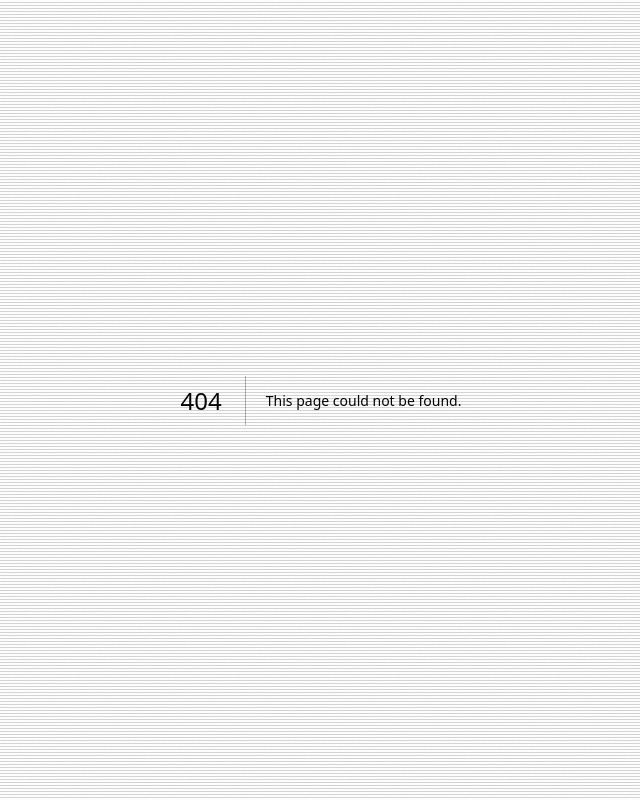
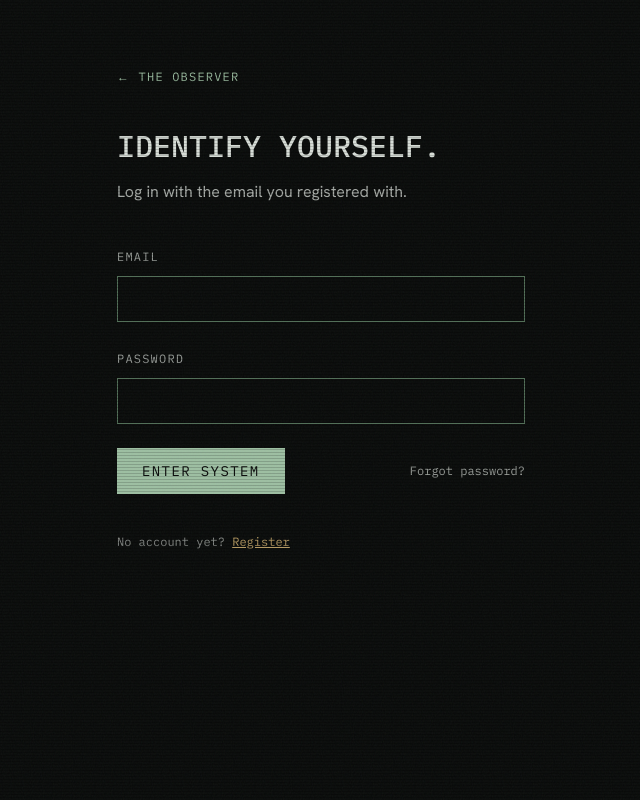
Before and after one commit to VFXviper007/observer, a Next.js app: page /login in a window 1280 px wide. Before the commit this address had no page. Shown: the whole page, without its empty margins (319-959 px from the left). Built offline with nearby package versions, Linux system fonts and the light colour scheme.

Commit message:
Add login page with form and navigation links

```diff
--- /dev/null
+++ b/app/login/page.tsx
@@ -0,0 +1,14 @@
+import Link from "next/link";
+import LoginForm from "@/components/LoginForm";
+export const metadata = { title: "Enter system — THE OBSERVER" };
+export default function LoginPage() {
+  return (
+    <main id="main" className="mx-auto max-w-md px-5 py-16">
+      <Link href="/" className="font-mono text-xs tracking-widest text-phosphor hover:text-amber">&larr; THE OBSERVER</Link>
+      <h1 className="mt-10 font-mono text-3xl font-medium text-paper">IDENTIFY YOURSELF.</h1>
+      <p className="mt-4 text-paper/75">Log in with the email you registered with.</p>
+      <div className="mt-10"><LoginForm /></div>
+      <p className="mt-10 font-mono text-xs text-paper/60">No account yet? <Link href="/register" className="text-amber underline">Register</Link></p>
+    </main>
+  );
+}
```
